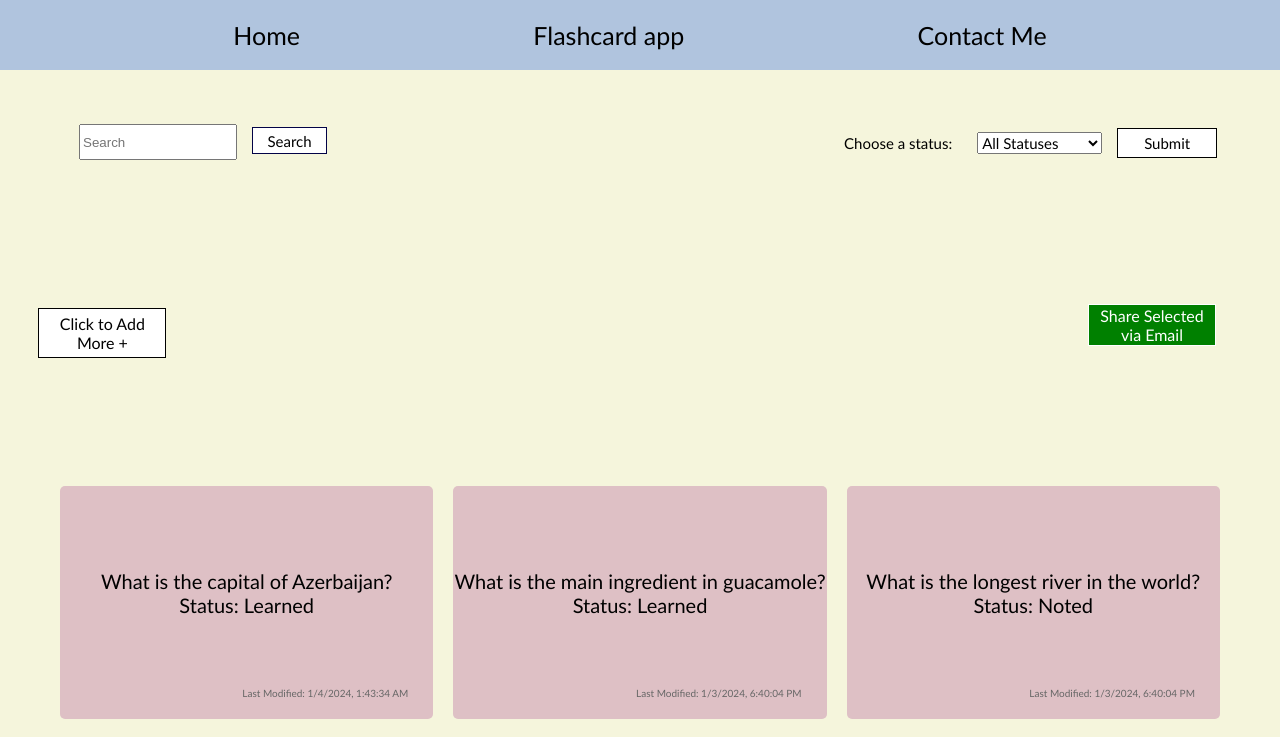
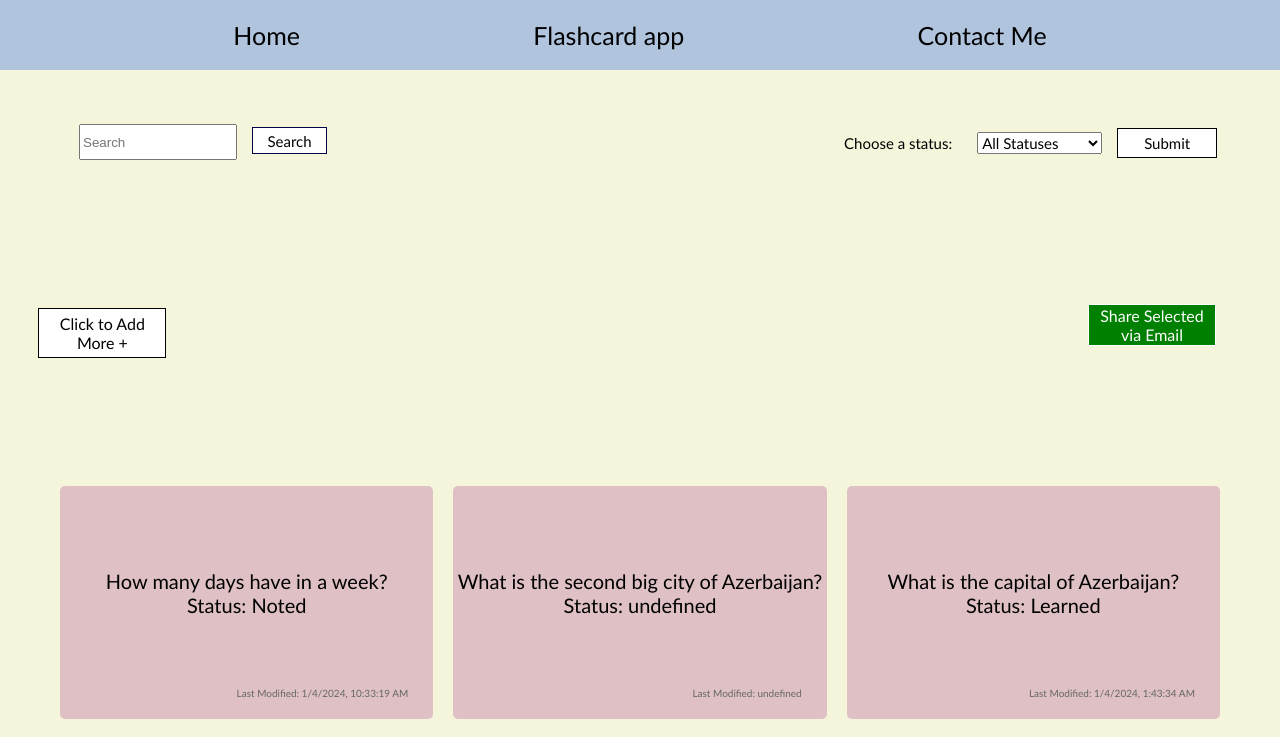
Before and after one commit to novruzluaytan/assignment3---flashcard-app, a React (Create React App) app: page /flashCard in a window 1280 px wide. Shown: the top 737 px of the page. Built offline with nearby package versions, Linux system fonts and the light colour scheme; data requests are answered from the project's data file.

Commit message:
changes in package.json

```diff
--- a/db.json
+++ b/db.json
@@ -60,6 +60,13 @@
       "question": "What is the second big city of Azerbaijan?",
       "answer": "Ganja",
       "id": 32
+    },
+    {
+      "question": "How many days have in a week?",
+      "answer": "7 days",
+      "lastModified": "1/4/2024, 10:33:19 AM",
+      "status": "Noted",
+      "id": 33
     }
   ],
   "messages": [
--- a/src/pages/FlashcardApp.jsx
+++ b/src/pages/FlashcardApp.jsx
@@ -136,13 +136,16 @@ const FlashcardApp = () => {
     setHoveredCardId(null);
   };
 
+
+
   const displayFlashcards = () => {
     const cardsPerPage = 6;
     const startIndex = (currentPage - 1) * cardsPerPage;
 
     const sortedFlashcards = flashcards
       .slice() // Create a shallow copy to avoid modifying the original array
-      .sort((a, b) => new Date(b.lastModified) - new Date(a.lastModified));
+      .sort((a, b) => new Date(a.lastModified) - new Date(b.lastModified))
+      .reverse(); // Reverse the order to display from most recent to oldest
 
     return sortedFlashcards.map((card, index) => {
       if (index >= startIndex && index < startIndex + cardsPerPage) {
```
Also changed, not shown: package.json (+7 -1 lines), src/pages/contact.jsx (line endings or trailing spaces), 1 other file (tests, documents, lock files or other folders).
